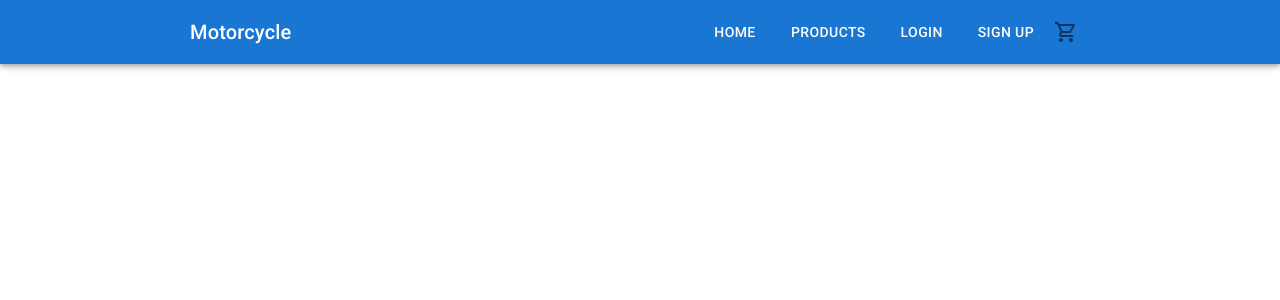
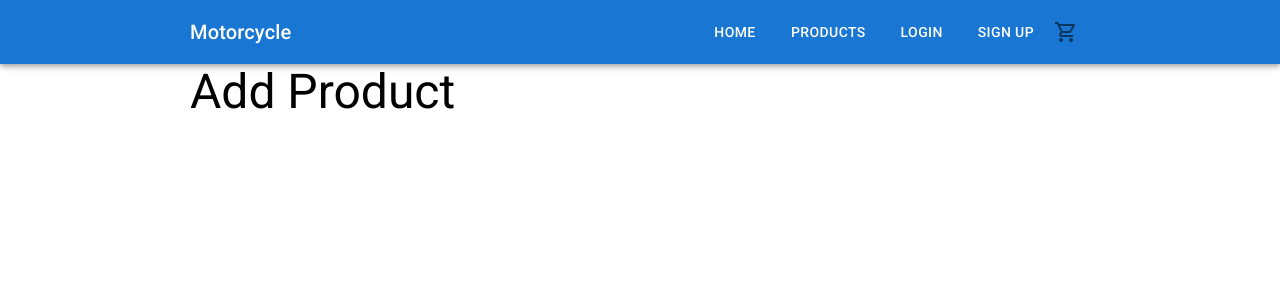
Before and after one commit to khaizter/motorcycle-ecommerce, a React (Create React App) app: page /add-product in a window 1280 px wide. Shown: the top 300 px of the page. Built offline with nearby package versions, Linux system fonts and the light colour scheme.

Commit message:
Removed type safety on Custom form controls and hotfix for signup token malformed

```diff
--- a/src/common/custom-form-control/index.tsx
+++ b/src/common/custom-form-control/index.tsx
@@ -5,8 +5,8 @@ import { FormikProps } from 'formik';
 import { fieldsInterface, fields } from './model';
 
 interface propType {
-  formikProps: FormikProps<fieldsInterface>;
-  name: typeof fields[number];
+  formikProps: any;
+  name: string;
   label: string;
   type: string;
 }
--- a/src/common/custom-form-control/model.ts
+++ b/src/common/custom-form-control/model.ts
@@ -1,8 +1,5 @@
 export interface fieldsInterface {
-  name: string;
-  email: string;
-  password: string;
-  confirmPassword: string;
+  [key: string]: string;
 }
 
 export const fields = ['name', 'email', 'password', 'confirmPassword'] as const;
--- /dev/null
+++ b/src/pages/add-product/index.tsx
@@ -0,0 +1,14 @@
+import { Box, Typography } from '@mui/material';
+import React from 'react';
+import products from 'src/pages/products';
+import ProductList from 'src/pages/products/product-list';
+
+const AddProduct = () => {
+  return (
+    <Box component='main' sx={{ maxWidth: 'var(--horizontal-wrapper)', mx: 'auto' }}>
+      <Typography variant='h3'>Add Product</Typography>
+    </Box>
+  );
+};
+
+export default AddProduct;
--- a/src/pages/login/login-form/index.tsx
+++ b/src/pages/login/login-form/index.tsx
@@ -30,10 +30,8 @@ const LoginForm = () => {
   const navigate = useNavigate();
   const formik = useFormik({
     initialValues: {
-      name: '',
       email: '',
-      password: '',
-      confirmPassword: ''
+      password: ''
     },
     validationSchema: validationSchema,
     onSubmit: (values, { setSubmitting }) => {
--- a/src/pages/products/add-product/index.tsx
+++ b/src/pages/products/add-product/index.tsx
@@ -1,10 +1,13 @@
 import { Grid, Card, CardActionArea, CardMedia, CardContent, Typography, CardActions, IconButton } from '@mui/material';
 import React from 'react';
 import AddIcon from '@mui/icons-material/Add';
+import { useNavigate } from 'react-router-dom';
 
 const AddProduct = () => {
+  const navigate = useNavigate();
+
   const addProductHandler = () => {
-    console.log('add product');
+    navigate('/add-product');
   };
 
   return (
--- a/src/pages/signup/signup-form/index.tsx
+++ b/src/pages/signup/signup-form/index.tsx
@@ -46,9 +46,9 @@ const SignUpForm = () => {
     onSubmit: (values, { setSubmitting }) => {
       AuthApi.signup(values.email, values.password, values.name)
         .then(response => {
-          const { token, userId, userName } = response.data;
+          const { userId, token, userName } = response.data;
           setSubmitting(false);
-          login(token, userId, userName);
+          login(userId, token, userName);
           navigate('/');
         })
         .catch(err => {
--- a/src/setup/routes-manager/index.tsx
+++ b/src/setup/routes-manager/index.tsx
@@ -8,6 +8,9 @@ import Home from 'src/pages/home';
 import Products from 'src/pages/products';
 import Login from 'src/pages/login';
 import SignUp from 'src/pages/signup';
+import AddProduct from 'src/pages/add-product';
+
+// Context
 import { AuthContext } from 'src/context/auth-context';
 
 const RoutesManager = () => {
@@ -22,6 +25,11 @@ const RoutesManager = () => {
           <Route path='/signup' element={<SignUp />} />
         </>
       )}
+      {true && (
+        <>
+          <Route path='/add-product' element={<AddProduct />} />
+        </>
+      )}
     </Routes>
   );
 };
```
